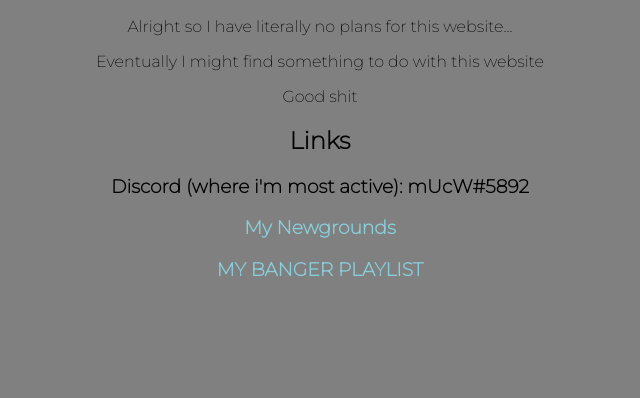
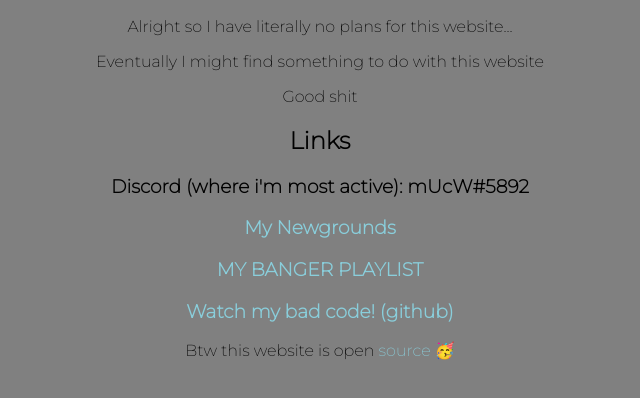
Before and after one commit to mucw/https-mucw.repl.co-, a plain HTML site: page index.html in a window 1280 px wide. Shown: the part 114-512 px from the top of the page, without its empty margins (320-960 px from the left). Drawn offline with Linux system fonts and the light colour scheme.

Commit message:
Github
I added the link to this github, also the little emoji and some other shit

```diff
--- a/index.html
+++ b/index.html
@@ -2,6 +2,7 @@
 <html>
 <head>
 <title>mUcW's Website</title>
+<meta charset="utf-8">
 <link rel="stylesheet" type="text/css" href="style.css">
 <link rel="preconnect" href="https://fonts.googleapis.com">
 <link rel="preconnect" href="https://fonts.gstatic.com" crossorigin>
@@ -22,6 +23,10 @@
     <h3>Discord (where i'm most active): mUcW#5892</h3>
     <h3><a href="https://mucw.newgrounds.com/" target="_blank">My Newgrounds</a></h3>
     <h3><a href="https://open.spotify.com/playlist/6g8E2UNzNTlmo54b76OzUj?si=bf2eebbb24ac4774">MY BANGER PLAYLIST</a></h3>
+    <h3><a href="https://github.com/mucw">Watch my bad code! (github)</a> </h3>
+
+    <!-- This part will always be at the bottom im just a lazy ass-->
+    <p>Btw this website is open<a href="https://github.com/mucw/https-mucw.repl.co-"> source</a> 🥳 </p>
 </div>
 </body>
 </html>
```
